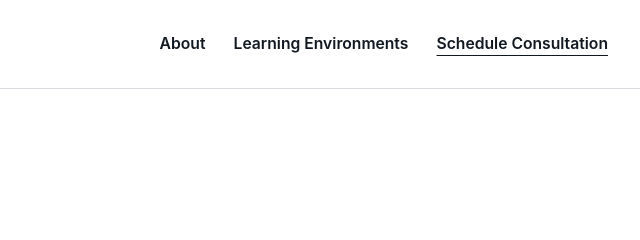
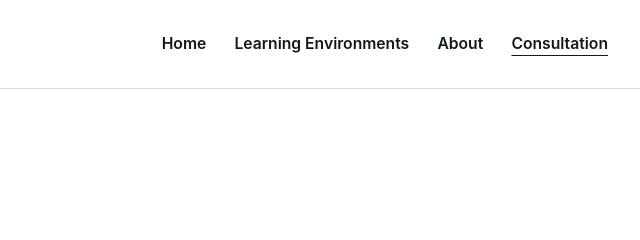
Before and after one commit to meridiansoundsolutionsllc-droid/Group-Chat-, a plain HTML site: page getting-started.html in a window 1280 px wide. Shown: the top 240 px of the page, 640-1280 px from the left. Drawn offline with Linux system fonts and the light colour scheme.

Commit message:
Update Getting Started navigation

```diff
--- a/getting-started.html
+++ b/getting-started.html
@@ -12,7 +12,7 @@
 </script>
 <meta charset="utf-8"/><meta content="width=device-width,initial-scale=1" name="viewport"/><meta content="Request your complimentary consultation with Meridian Solutions." name="description"/><title>Request a Consultation | Meridian Solutions</title><meta content="8.0" name="meridian-version"/>
 <link href="meridian-site.css" rel="stylesheet"/></head>
-<body><header class="site-header"><div class="header-inner"><a class="brand" href="index.html"><span>MERIDIAN SOLUTIONS</span><img alt="" aria-hidden="true" src="meridian-emblem.png"/></a><nav aria-label="Primary navigation" class="nav-links"><a href="about.html">About</a><a href="learning-environments.html">Learning Environments</a><a aria-current="page" href="getting-started.html"><span class="nav-label-full">Schedule Consultation</span><span class="nav-label-mobile">Consultation</span></a></nav></div></header><main><section class="page-hero"><h1>Contact Meridian</h1></section><section class="content"><form action="schedule-consultation.html" class="form" data-netlify="true" data-netlify-honeypot="bot-field" id="consultation-form" method="POST" name="consultation-request"><input name="form-name" type="hidden" value="consultation-request"/><p hidden=""><label>Do not fill this out: <input name="bot-field"/></label></p>
+<body><header class="site-header"><div class="header-inner"><a class="brand" href="index.html"><span>MERIDIAN SOLUTIONS</span><img alt="" aria-hidden="true" src="meridian-emblem.png"/></a><nav aria-label="Primary navigation" class="nav-links"><a class="nav-home" href="index.html">Home</a><a class="nav-learning" href="learning-environments.html">Learning Environments</a><a class="nav-about" href="about.html">About</a><a aria-current="page" class="nav-consult" href="getting-started.html">Consultation</a></nav></div></header><main><section class="page-hero"><h1>Contact Meridian</h1></section><section class="content"><form action="schedule-consultation.html" class="form" data-netlify="true" data-netlify-honeypot="bot-field" id="consultation-form" method="POST" name="consultation-request"><input name="form-name" type="hidden" value="consultation-request"/><p hidden=""><label>Do not fill this out: <input name="bot-field"/></label></p>
 <div class="form-grid">
 <div class="field full"><label for="name">Name</label><input autocomplete="name" id="name" name="name" required=""/></div>
 <div class="field"><label for="email">Email</label><input autocomplete="email" id="email" name="email" required="" type="email"/></div>
```
